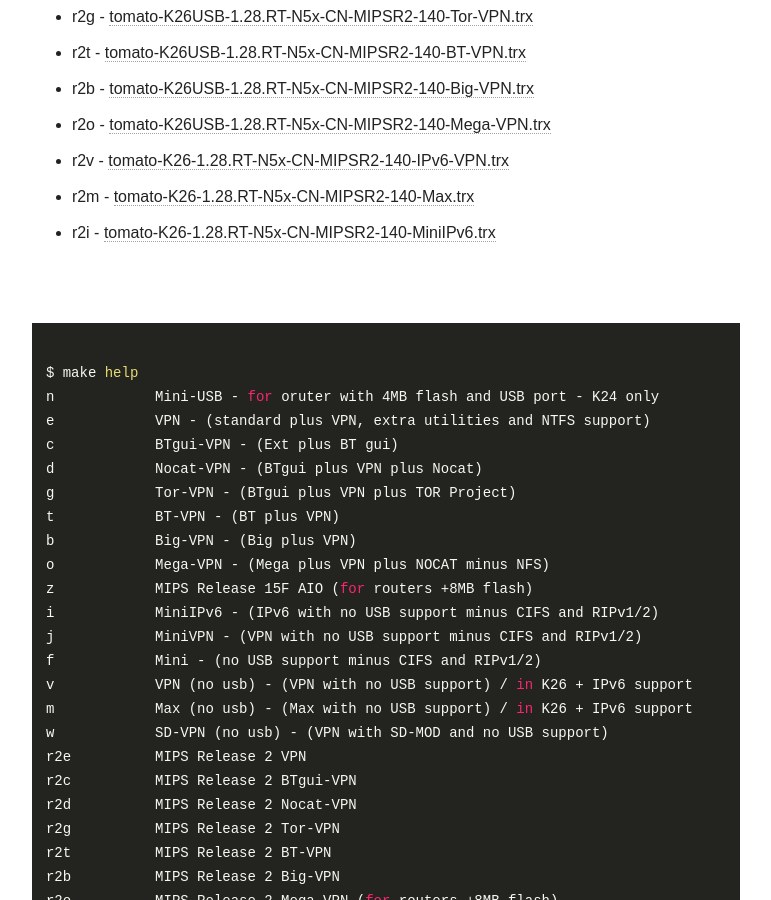
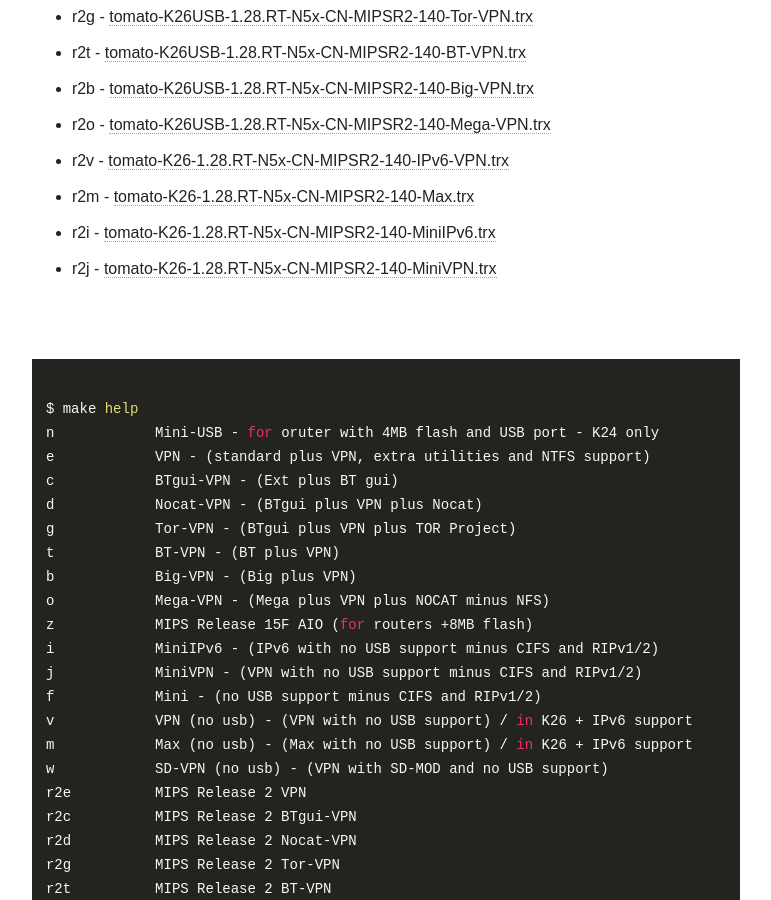
Before and after one commit to oglopss/tomato-ci-ctf-jekyll, a Jekyll site: the page built from index.html, in a window 1280 px wide and 900 px high, scrolled down 739 px. Shown: the whole window, without its empty margins (254-1025 px from the left). Built offline with Jekyll 4.4.1, drawn with Linux system fonts in a browser that asks for light colours; nearby versions of some CDN libraries.

Commit message:
Travis build 3 r2j pushed to gh-pages

```diff
--- a/_data/ss.yml
+++ b/_data/ss.yml
@@ -10,3 +10,4 @@
   - 0010 r2m tomato-K26-1.28.RT-N5x-CN-MIPSR2-140-Max.trx
   - 0011 r2i tomato-K26-1.28.RT-N5x-CN-MIPSR2-140-MiniIPv6.trx
   - 0007 r2o tomato-K26USB-1.28.RT-N5x-CN-MIPSR2-140-Mega-VPN.trx
+  - 0012 r2j tomato-K26-1.28.RT-N5x-CN-MIPSR2-140-MiniVPN.trx
```
